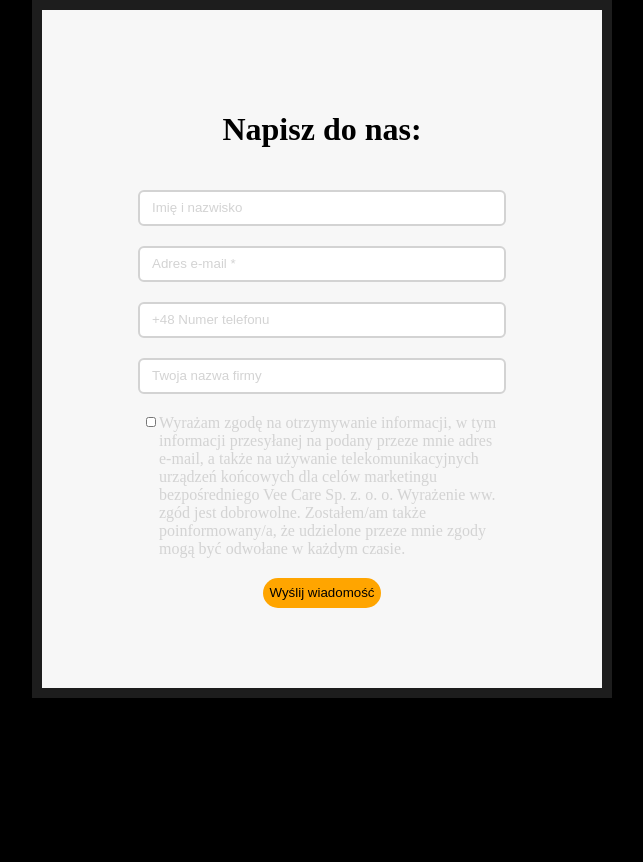
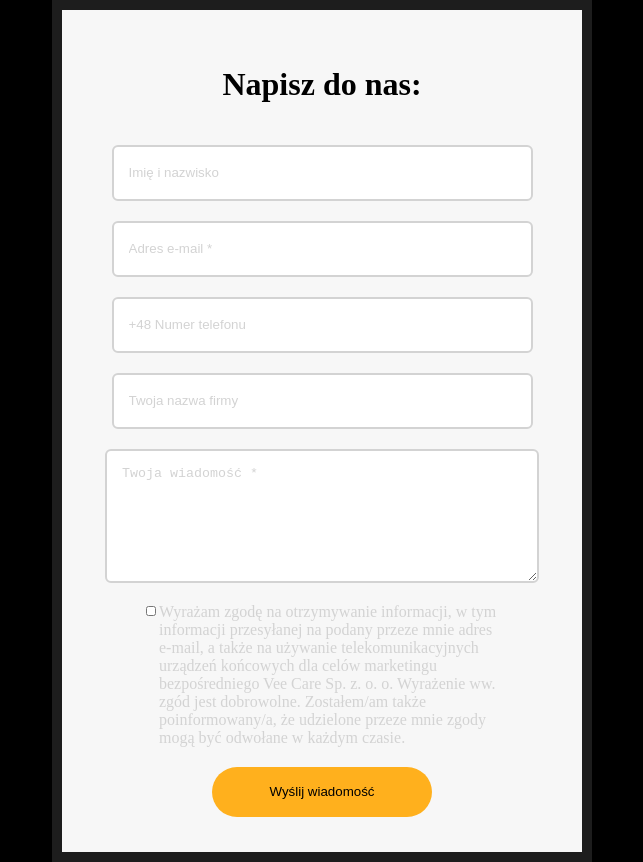
Before and after one commit to trohda/my-app, a React (Create React App) app: page / in a window 1280 px wide. Shown: the whole page, without its empty margins (318-961 px from the left). Before the commit the page ends 800 px from the top, so only its background shows below. Built offline with nearby package versions, Linux system fonts and the light colour scheme.

Commit message:
Receive data from form

```diff
--- a/src/Styles/FormComponent/FormComponentStyles.css
+++ b/src/Styles/FormComponent/FormComponentStyles.css
@@ -7,7 +7,7 @@
 .myForm {
   border: 10px solid rgb(29, 29, 29);
   background-color: rgb(247, 247, 247);
-  padding: 80px;
+  padding: 35px 60px;
   gap: 20px;
   display: flex;
   flex-direction: column;
@@ -16,21 +16,30 @@
   max-width: 400px;
 }
 .myForm input {
-  width: 90%;
-  height: 30px;
+  width: 100%;
+  height: 50px;
   border-radius: 6px;
   border: 2px solid lightgray;
+  padding-left: 15px;
+}
+.myForm textarea {
+  width: 100%;
+  height: 100px;
+  border-radius: 6px;
+  border: 2px solid lightgray;
+  padding: 15px 15px;
 }
 
-.myForm input::placeholder {
+.myForm input::placeholder,
+textarea::placeholder {
   color: lightgray;
-  padding-left: 10px;
 }
 
 .myForm button {
-  background-color: orange;
-  border-radius: 20px;
-  height: 30px;
+  background-color: rgb(255, 176, 29);
+  border-radius: 30px;
+  height: 50px;
+  width: 55%;
   color: black;
   border: none;
 }
--- a/src/components/FormComponent/FormComponent.tsx
+++ b/src/components/FormComponent/FormComponent.tsx
@@ -1,14 +1,73 @@
-import { FC } from "react";
+import React, { FC, useState } from "react";
 import "../../Styles/FormComponent/FormComponentStyles.css";
+
+interface FormRequest {
+  name: string;
+  e_mail: string;
+  phone_number: string;
+  company_name: string;
+  message: string;
+}
+
 const FormComponent: FC = () => {
+  const [nameInput, setNameInput] = useState("");
+  const [emailInput, setEmailInput] = useState("");
+  const [telNumberInput, setTelNumberInput] = useState("");
+  const [companyNameInput, setCompanyNAmeInput] = useState("");
+  const [messageInput, setMessageInput] = useState("");
+
+  let inputRequest: FormRequest;
+
+  const sendFormHandler = (event: React.FormEvent) => {
+    event.preventDefault();
+    inputRequest = {
+      name: nameInput,
+      e_mail: emailInput,
+      phone_number: telNumberInput,
+      company_name: companyNameInput,
+      message: messageInput,
+    };
+    console.log(inputRequest);
+  };
+
   return (
     <div className="formWrapper">
-      <form className="myForm">
+      <form className="myForm" onSubmit={sendFormHandler}>
         <h1>Napisz do nas:</h1>
-        <input type="text" placeholder="Imię i nazwisko" />
-        <input type="email" placeholder="Adres e-mail *" />
-        <input type="text" placeholder="+48 Numer telefonu" />
-        <input type="text" placeholder="Twoja nazwa firmy" />
+        <input
+          type="text"
+          placeholder="Imię i nazwisko"
+          value={nameInput}
+          onChange={(e) => setNameInput(e.target.value)}
+        />
+
+        <input
+          type="email"
+          placeholder="Adres e-mail *"
+          value={emailInput}
+          onChange={(e) => setEmailInput(e.target.value)}
+        />
+
+        <input
+          type="text"
+          placeholder="+48 Numer telefonu"
+          value={telNumberInput}
+          onChange={(e) => setTelNumberInput(e.target.value)}
+        />
+
+        <input
+          type="text"
+          placeholder="Twoja nazwa firmy"
+          value={companyNameInput}
+          onChange={(e) => setCompanyNAmeInput(e.target.value)}
+        />
+
+        <textarea
+          placeholder="Twoja wiadomość *"
+          value={messageInput}
+          onChange={(e) => setMessageInput(e.target.value)}
+        ></textarea>
+
         <div className="formConsent">
           <input type="checkbox" name="a" />
           Wyrażam zgodę na otrzymywanie informacji, w tym informacji przesyłanej
```
